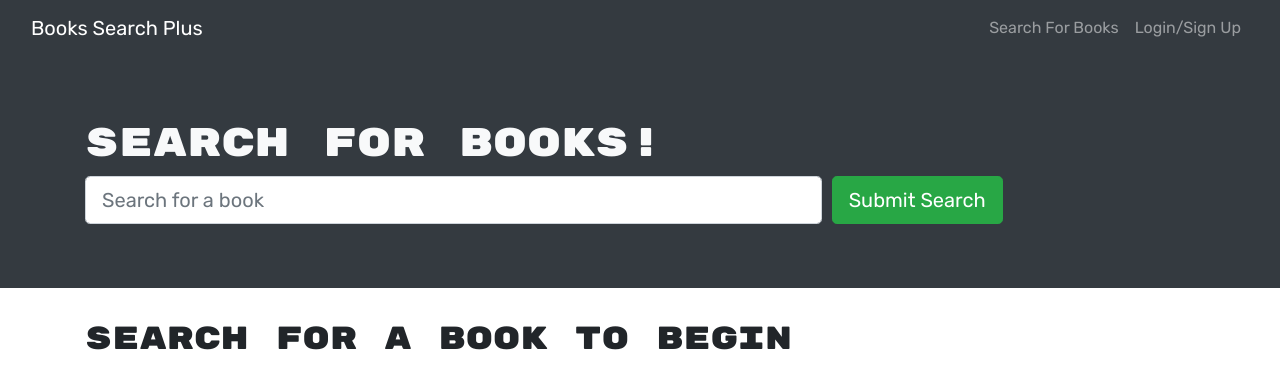
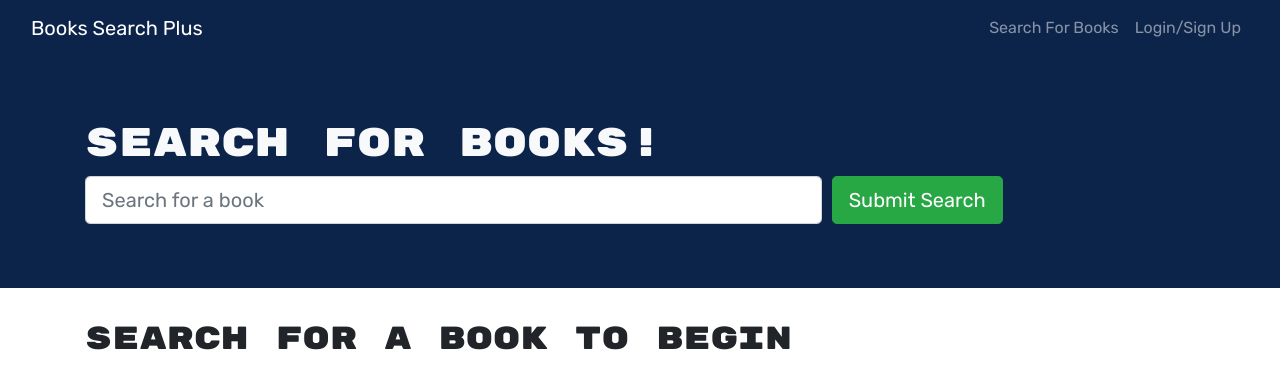
Before and after one commit to TrushilBudhia/Book-Search-Plus, a React (Create React App) app in the folder client/: page / in a window 1280 px wide. Shown: the top 388 px of the page. Built offline with nearby package versions, Linux system fonts and the light colour scheme.

Commit message:
Updated Navbar.js, SavedBooks.js, SearchBooks.js and added style.css to change header bg colour

```diff
--- a/client/src/components/Navbar.js
+++ b/client/src/components/Navbar.js
@@ -3,8 +3,8 @@ import { Link } from 'react-router-dom';
 import { Navbar, Nav, Container, Modal, Tab } from 'react-bootstrap';
 import SignUpForm from './SignupForm';
 import LoginForm from './LoginForm';
-
 import Auth from '../utils/auth';
+import '../styles/style.css'
 
 const AppNavbar = () => {
   // set modal display state
@@ -12,7 +12,7 @@ const AppNavbar = () => {
 
   return (
     <>
-      <Navbar bg='dark' variant='dark' expand='lg'>
+      <Navbar className='bg-navy' variant='dark' expand='lg'>
         <Container fluid>
           <Navbar.Brand as={Link} to='/'>
             Books Search Plus
--- a/client/src/pages/SavedBooks.js
+++ b/client/src/pages/SavedBooks.js
@@ -6,15 +6,15 @@ import Auth from '../utils/auth';
 import { removeBookId } from '../utils/localStorage';
 import { GET_ME } from '../utils/queries';
 import { REMOVE_BOOK } from '../utils/mutations';
+import '../styles/style.css'
 
 const SavedBooks = () => {
   // Setting up useMutation
   const [removeBook, { error }] = useMutation(REMOVE_BOOK);
   // Setting up useQuery
   const { loading, data } = useQuery(GET_ME);
-  console.log('data', data)
   const userData = data?.me || {};
-  console.log('userData', userData)
+
   // Create function that accepts the book's mongo _id value as param and deletes the book from the database
   const handleDeleteBook = async (bookId) => {
     const token = Auth.loggedIn() ? Auth.getToken() : null;
@@ -39,8 +39,7 @@ const SavedBooks = () => {
       console.error(err);
     }
   };
-  console.log('data', data)
-  console.log('userData', userData)
+
   // If data isn't here yet, say so
   if (loading) {
     return <h2>LOADING...</h2>;
@@ -48,7 +47,7 @@ const SavedBooks = () => {
 
   return (
     <>
-      <Jumbotron fluid className='text-light bg-dark'>
+      <Jumbotron fluid className='text-light bg-navy'>
         <Container>
           <h1>Viewing saved books!</h1>
         </Container>
--- a/client/src/pages/SearchBooks.js
+++ b/client/src/pages/SearchBooks.js
@@ -6,6 +6,7 @@ import { searchGoogleBooks } from '../utils/API';
 import { saveBookIds, getSavedBookIds } from '../utils/localStorage';
 import { useMutation } from '@apollo/client';
 import { SAVE_BOOK } from '../utils/mutations';
+import '../styles/style.css'
 
 const SearchBooks = () => {
   // Create state for holding returned google api data
@@ -33,13 +34,11 @@ const SearchBooks = () => {
 
     try {
       const response = await searchGoogleBooks(searchInput);
-      console.log('responses', response);
       if (!response.ok) {
         throw new Error('Something went wrong!');
       }
 
       const { items } = await response.json();
-      console.log('items', items);
 
       const bookData = items.map((book) => ({
         bookId: book.id,
@@ -50,8 +49,6 @@ const SearchBooks = () => {
         link: book.volumeInfo.infoLink
       }));
 
-      console.log('bookData', bookData);
-
       setSearchedBooks(bookData);
       setSearchInput('');
     } catch (err) {
@@ -61,10 +58,8 @@ const SearchBooks = () => {
 
   // Create function to handle saving a book to our database
   const handleSaveBook = async (bookId) => {
-    console.log('bookId', bookId);
     // Find the book in `searchedBooks` state by the matching id
     const bookToSave = searchedBooks.find((book) => book.bookId === bookId);
-    console.log('bookToSave', bookToSave);
     // Get token
     const token = Auth.loggedIn() ? Auth.getToken() : null;
 
@@ -94,7 +89,7 @@ const SearchBooks = () => {
 
   return (
     <>
-      <Jumbotron fluid className='text-light bg-dark'>
+      <Jumbotron fluid className='text-light bg-navy'>
         <Container>
           <h1>Search for Books!</h1>
           <Form onSubmit={handleFormSubmit}>
--- /dev/null
+++ b/client/src/styles/style.css
@@ -0,0 +1,3 @@
+.bg-navy {
+    background-color: #0d244a;
+}
```
Also changed, not shown: 1 other file (tests, documents, lock files or other folders).
